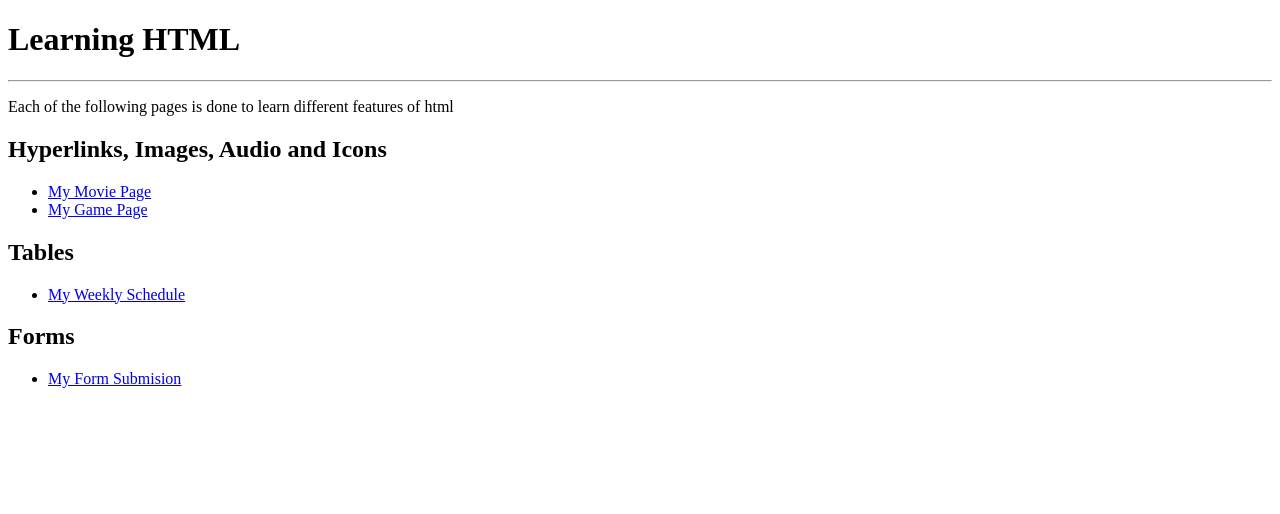
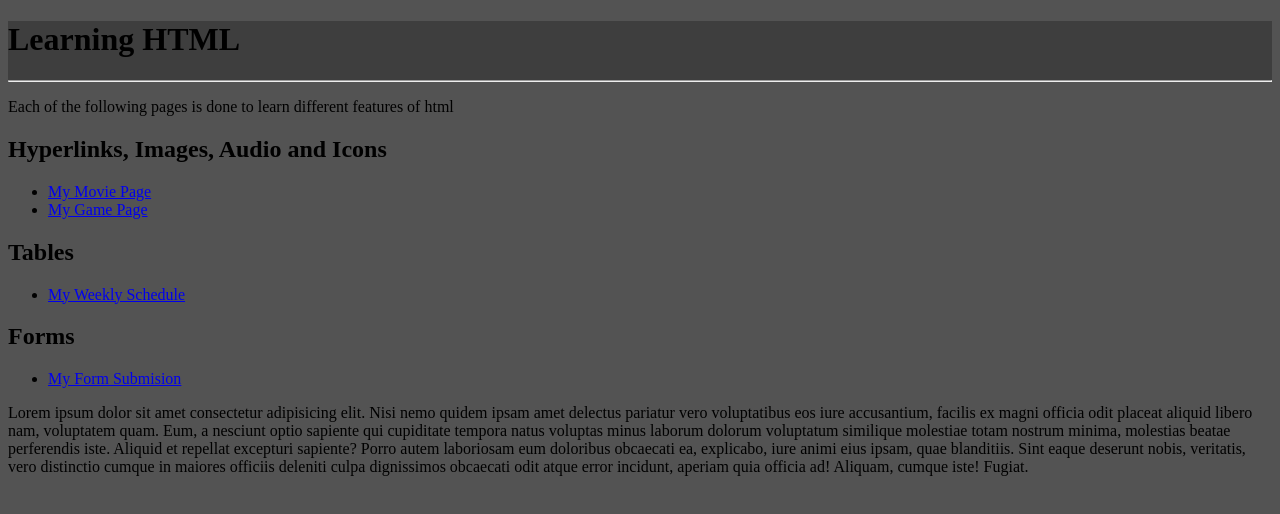
Before and after one commit to MohamadReza-Momeni/LearningHTML, a plain HTML site: page index.html in a window 1280 px wide. Drawn offline with Linux system fonts and the light colour scheme.

Commit message:
creating css file
created css file and some simple changes to the index file

```diff
--- a/index.html
+++ b/index.html
@@ -3,11 +3,16 @@
 
 <head>
     <title>My First Website</title>
+    <link rel="stylesheet" href="style.css">
 </head>
 
 <body>
+    <header>
         <h1>Learning HTML</h1>
         <hr>
+    </header>
+
+    <main>
         <p>Each of the following pages is done to learn different features of html</p>
 
         <h2>
@@ -37,6 +42,25 @@
                 <a href="form.html" target="_blank" title="My form">My Form Submision</a>
             </li>
         </ul>
+
+        <p>Lorem ipsum dolor sit amet consectetur adipisicing elit. Nisi nemo quidem ipsam amet delectus pariatur vero
+            voluptatibus eos iure accusantium, facilis ex magni officia odit placeat aliquid libero nam, voluptatem
+            quam.
+            Eum, a nesciunt optio sapiente qui cupiditate tempora natus voluptas minus laborum dolorum voluptatum
+            similique
+            molestiae totam nostrum minima, molestias beatae perferendis iste. Aliquid et repellat excepturi sapiente?
+            Porro
+            autem laboriosam eum doloribus obcaecati ea, explicabo, iure animi eius ipsam, quae blanditiis. Sint eaque
+            deserunt nobis, veritatis, vero distinctio cumque in maiores officiis deleniti culpa dignissimos obcaecati
+            odit
+            atque error incidunt, aperiam quia officia ad! Aliquam, cumque iste! Fugiat.</p>
+    </main>
+
+    <footer>
+
+    </footer>
+
+
 </body>
 
 </html>
--- /dev/null
+++ b/style.css
@@ -0,0 +1,7 @@
+body{
+    background-color: hsla(0, 0%, 8%, 0.731);
+}
+
+header{
+    background-color: hsla(0, 0%, 22%, 0.731);
+}
```
Lines whose indentation alone changed are shown as unchanged.
